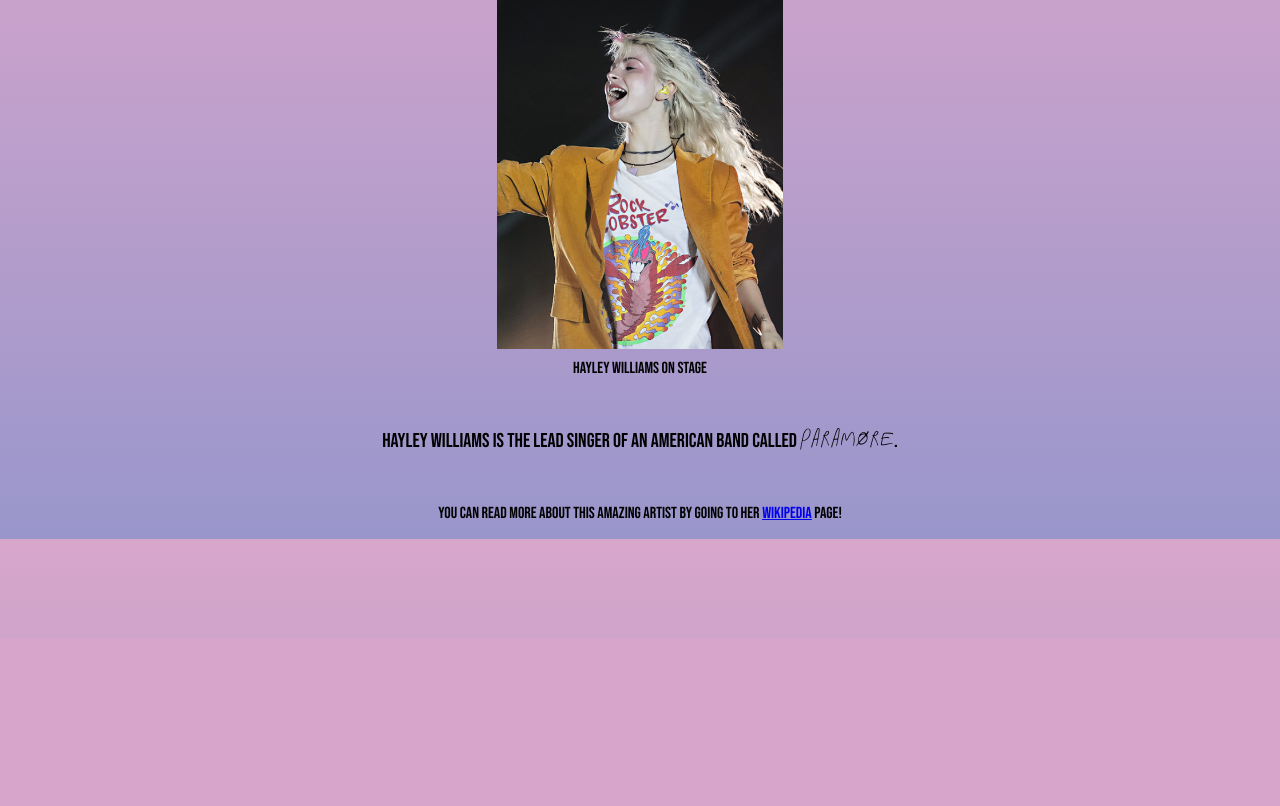
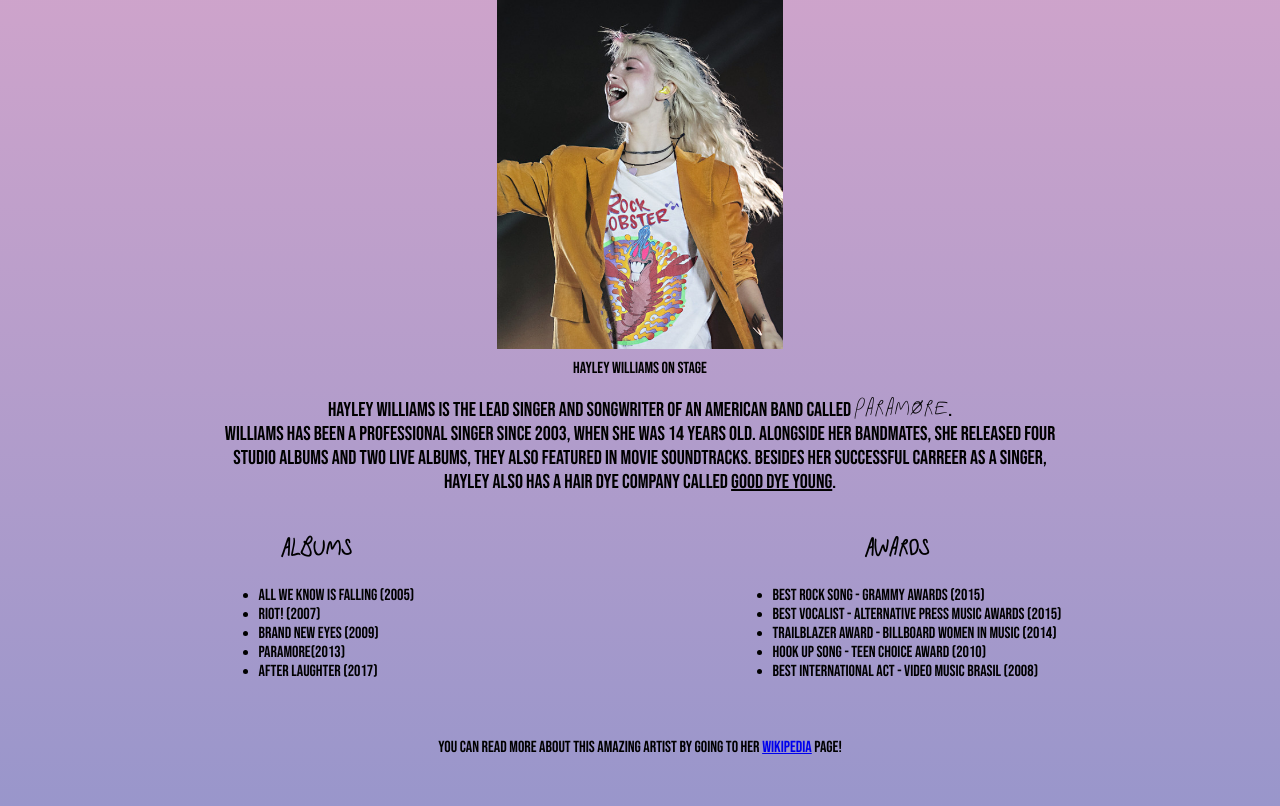
Before and after one commit to eloisasmorais/eloisasmorais.github.io, a PHP site: page / in a window 1280 px wide. Shown: the part 162-968 px from the top of the page. Before the commit the page ends 701 px from the top, so only its background shows below. Run offline with PHP 8.4, Linux system fonts and the light colour scheme.

Commit message:
FInal adjustments to styles

```diff
--- a/Tribute page/index.html
+++ b/Tribute page/index.html
@@ -1,7 +1,7 @@
 <!DOCTYPE html>
 <html lang="en">
 <head>
-    <title>Document</title>
+    <title>Hayley Williams Tribute Page</title>
     <link rel="stylesheet" href="style.css">
 </head>
 <body>
@@ -20,9 +20,34 @@
         </div>
         <section>
             <article id="tribute-info">
-                <p>Hayley Williams is the lead singer of an American band called <span id="band-title">Paramore</span>.</p>
+                <p>Hayley Williams is the lead singer and songwriter of an American band called <span id="band-title">Paramore</span>. <br>
+                    Williams has been a professional singer since 2003, when she was 14 years old.
+                    Alongside her bandmates, she released four studio albums and two live albums, they also featured in movie soundtracks.
+                    Besides her successful carreer as a singer, Hayley also has a hair dye company called <span id="company">Good Dye Young</span>.
+                </p>
             </article>
         </section>
+        <section class="list-1">
+            <h3 class="albums">Albums</h3>
+            <ul class="albums-list">
+                <li>All We Know Is Falling (2005)</li>
+                <li>Riot! (2007)</li>
+                <li>Brand New Eyes (2009)</li>
+                <li>Paramore(2013)</li>
+                <li>After Laughter (2017)</li>
+            </ul>
+        </section>
+        <section class="list-2">
+            <h3 class="awards">Awards</h3>
+            <ul class="awards-list">
+                <li>Best Rock Song - Grammy Awards (2015) </li>
+                <li>Best Vocalist - Alternative Press Music Awards (2015)</li>
+                <li>Trailblazer Award - Billboard Women in Music (2014) </li>
+                <li>Hook Up Song - Teen Choice Award (2010)</li>
+                <li>Best International Act - Video Music Brasil (2008)</li>
+            </ul>
+        </section>
+
         <footer>
             <p>You can read more about this amazing artist by going to her <a href="https://en.wikipedia.org/wiki/Hayley_Williams" target="_blank" id="tribute-link">Wikipedia</a> page!</p>
         </footer>
--- a/Tribute page/style.css
+++ b/Tribute page/style.css
@@ -39,7 +39,7 @@
 .left {
     font-size: 75px;
     display: inline-block;
-    transform: rotateY(50deg) skew(0deg, -10deg);
+    transform: rotateY(-50deg) skew(0deg, -10deg);
 }
 
 .right {
@@ -48,12 +48,16 @@
     transform: rotateY(50deg) skew(0deg, 10deg);
 }
 
-section {
+#tribute-info {
     margin: 0 auto;
-    padding: 15px;
+    margin-top: 10px;
     width: 850px;
     text-align: center;
     font-size: 20px;
+}
+
+#company {
+    text-decoration: underline;
 }
 
 #band-title {
@@ -61,6 +65,24 @@
     font-size: 24px;
 }
 
+.list-1 {
+    float: left;
+    margin-left: 210.5px;
+}
+
+.list-2 {
+    float: right;
+    margin-right: 210.5px;
+}
+
+.albums, .awards {
+    font-family: Paramore;
+    font-size: 24px;
+    text-align: center;
+}
+
 footer {
     text-align: center;
+    clear: both;
+    padding: 25px;
 }
```
